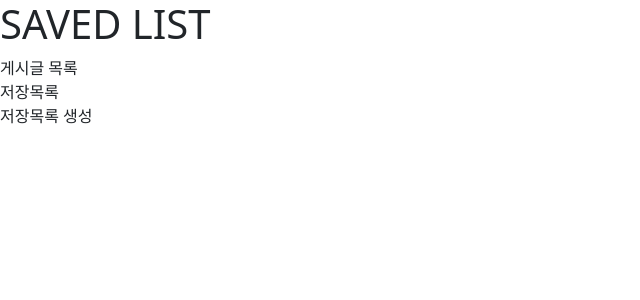
After one commit to DarkestTiger/Final_Django, a Django app: page /articles/saved/template/ in a window 1280 px wide. The commit adds this page. Shown: the top 300 px of the page, without its empty margins (0-640 px from the left). Run offline with Django 4.2, Linux system fonts and the light colour scheme; data that the repository does not hold is empty.

Commit message:
articles:저장목록 구현 완료

```diff
--- a/articles/serializers.py
+++ b/articles/serializers.py
@@ -48,10 +48,14 @@ class ArticleDetailSerializer(ArticleSerializer):
     comments = CommentSerializer(many=True, read_only=True)
 
 class ArticleSavedSerializer(serializers.ModelSerializer):
+    owner_username = serializers.ReadOnlyField(source='owner.username')
     saved_articles = ArticleSerializer(many=True, read_only=True)
+    saved_articles_count = serializers.SerializerMethodField()
     class Meta:
         model = Saved
         fields = "__all__"
+    def get_saved_articles_count(self, instance):
+        return instance.saved_articles.count()
 
 class UserProfileSerializer(serializers.ModelSerializer):
     posts = ArticleSerializer(many=True, read_only=True)
--- a/articles/template_views.py
+++ b/articles/template_views.py
@@ -1,6 +1,6 @@
 from django.contrib.auth.decorators import login_required
 from django.shortcuts import render, get_object_or_404
-from .models import Article, Comment
+from .models import Article, Comment, Saved
 
 def article_list_template_view(request):
     return render(request, "articles/article_list.html")
@@ -10,14 +10,16 @@ def article_list_template_view(request):
 def article_create_template_view(request):
     return render(request, "articles/article_create3.html")
 
-
+@login_required
 def article_detail_template_view(request, articleId):
     article = get_object_or_404(Article, pk=articleId)
     like_users = article.like_users.all()
+    saved = request.user.saved.all()
     context = {
         "articleId": articleId,
         "article": article,
-        "like_users":like_users
+        "like_users":like_users,
+        "saved": saved
     }
     return render(request, "articles/article_detail.html", context)
 
@@ -39,3 +41,27 @@ def comment_detail_view(request, commentId):
         "like_users": like_users
     }
     return render(request, "articles/comment_detail.html", context)
+
+def saved_list_template_view(request):
+    return render(request, "articles/saved_list.html")
+
+@login_required
+def saved_create_template_view(request):
+    return render(request, "articles/saved_create.html")
+
+def saved_detail_template_view(request, savedId):
+    saved = get_object_or_404(Saved, pk=savedId)
+    context={
+        "saved": saved,
+        "savedId": savedId
+    }
+    return render(request, "articles/saved_detail.html", context)
+
+@login_required
+def saved_update_template_view(request, savedId):
+    saved = get_object_or_404(Saved, pk=savedId)
+    context={
+        "saved": saved,
+        "savedId": savedId
+    }
+    return render(request, "articles/saved_update.html", context)
--- a/articles/templates/articles/article_list.html
+++ b/articles/templates/articles/article_list.html
@@ -42,6 +42,7 @@
     {% else %}
         <a class="nav-link" href="{% url 'accounts:login' %}">로그인</a>
     {% endif %}
+    <a class="nav-link" href="{% url 'articles:saved-list-template'%}">저장목록 조회</a>
     <div id="main-container"></div>
 
     <script>
--- a/articles/templates/articles/article_update.html
+++ b/articles/templates/articles/article_update.html
@@ -6,6 +6,7 @@
 {% endblock title %}
 <h1>ARTICLE UPDATE</h1>
     <a class="nav-link" href="{% url 'articles:list-template'%}">목록으로 돌아가기</a>
+    <a class="nav-link" href="{% url 'articles:detail-template' article.id %}">게시물로 돌아가기</a>
     <form onsubmit="updateArticle(event)">
         <textarea name="content" id="" cols="30" rows="10" placeholder='내용을 입력해주세요.' required>{{ article.content }}</textarea>
         <br>
--- /dev/null
+++ b/articles/templates/articles/saved_list.html
@@ -0,0 +1,79 @@
+{% extends 'base.html' %}
+{% load static %}
+{% block content %}
+<style>
+    .profile-img {
+        width: 15px;
+        height: 15px;
+    }
+    #main-container {
+        background-color: lightgray;
+        display: flex;
+        flex-direction: column;
+    }
+    #main-container>.saved-container {
+        width: 250px;
+        height: flex;
+        background-color: white;
+        border: 1px gray solid;
+        margin-bottom: 4px;
+    }
+</style>
+{% block title %}
+    <title>전체 저장목록</title>
+{% endblock title %}
+<h1>SAVED LIST</h1>
+{% if request.user.is_authenticated %}
+    <h2>{{ request.user }}</h2>
+{% endif %}
+<a class="nav-link" href="{% url 'articles:list-template'%}">게시글 목록</a>
+<a class="nav-link" href="{% url 'articles:saved-list-template'%}">저장목록</a>
+<a class="nav-link" href="{% url 'articles:saved-create-template'%}">저장목록 생성</a>
+<div id="main-container"></div>
+<script>
+    const UserId = "{{ request.user.id }}";
+    $.ajax({
+            type: "GET",
+            url: "/articles/saved/",
+            success: function (response) {
+                console.log(response)
+                const mainContainer = document.getElementById('main-container')
+                response.forEach(function (saved) {
+                    const savedContainer = document.createElement('div')
+                    savedContainer.classList.add('saved-container')
+                    let savedHTML = `<div class="name">저장목록 이름: ${saved.name}</div>
+                    <div class="saved-articles"><a href="/articles/saved/${saved.id}/template/">저장된 게시글 ${saved.saved_articles_count}개 모두 보기</a></div>
+                    `;
+            console.log(saved.owner_username)
+            if (saved.owner_profile_img) {
+                savedHTML=`<div class="owner"><img src='${saved.owner_profile_img}' class="profile-img"/> ${saved.owner_username}</div>`+savedHTML
+            }
+            else{
+                savedHTML=`<div class="owner"><img src="{% static 'accounts/user.png' %}" class="profile-img"/> ${saved.owner_username}</div>`+savedHTML
+            }
+            if (saved.owner == UserId) {
+                savedHTML = savedHTML+`<div class="update"><a href="/articles/saved/${saved.id}/update/template/">수정</a> <a href="#" onclick="deleteSaved(${saved.id}); return false;">삭제</a></div>`;
+                        }
+
+            savedContainer.innerHTML = savedHTML;
+                    mainContainer.appendChild(savedContainer)}
+                    )
+                    }
+                    });
+                    function deleteSaved(savedId) {
+    if (confirm("저장목록을 삭제하시겠습니까?")) {
+        $.ajax({
+            type: "DELETE",
+            url: `/articles/saved/${savedId}/`,
+            success: function(response) {
+                alert("저장목록이 삭제되었습니다.");
+                location.href = '/articles/saved/template/';
+            },
+            error: function(xhr, textStatus, errorThrown) {
+                alert("저장목록 삭제에 실패했습니다. 다시 시도해주세요.");
+            }
+        });
+    }
+}
+</script>
+{% endblock %}
--- a/articles/urls.py
+++ b/articles/urls.py
@@ -8,7 +8,11 @@ template_urlpatterns = [
     path("create/template/", template_views.article_create_template_view, name="create-template"),
     path("<int:articleId>/template/",template_views.article_detail_template_view, name="detail-template"),
     path("<int:articleId>/update/template/", template_views.article_update_template_view, name="update-template"),
-    path("comment/<int:commentId>/template/", template_views.comment_detail_view, name="comment-detail-template")
+    path("comment/<int:commentId>/template/", template_views.comment_detail_view, name="comment-detail-template"),
+    path("saved/template/",template_views.saved_list_template_view, name="saved-list-template"),
+    path("saved/create/template/",template_views.saved_create_template_view, name="saved-create-template"),
+    path("saved/<int:savedId>/template/", template_views.saved_detail_template_view, name="saved-detail-template"),
+    path("saved/<int:savedId>/update/template/", template_views.saved_update_template_view, name="saved-update-template")
 ]
 
 drf_urlpatterns = [
--- a/articles/views.py
+++ b/articles/views.py
@@ -274,9 +274,11 @@ class SavedDetailAPIView(APIView):
     # 저장 목록 내용 조회
     def get(self, request, savedId):
         saved = self.get_object(savedId)
-        saved_list = saved.saved_articles.all()
-        articles = [s.content for s in saved_list]
-        return Response({"saved articles": articles})
+        # saved_list = saved.saved_articles.all()
+        # articles = [s.content for s in saved_list]
+        # return Response({"saved articles": articles})
+        serializer = ArticleSavedSerializer(saved)
+        return Response(serializer.data)
 
     # 저장 목록 이름 수정
     @permission_classes([IsAuthenticated])
```
Also changed, not shown: articles/templates/articles/article_detail.html (+38 -0 lines), articles/templates/articles/saved_create.html (added, +32 -0 lines), articles/templates/articles/saved_detail.html (added, +129 -0 lines), articles/templates/articles/saved_update.html (added, +34 -0 lines).
